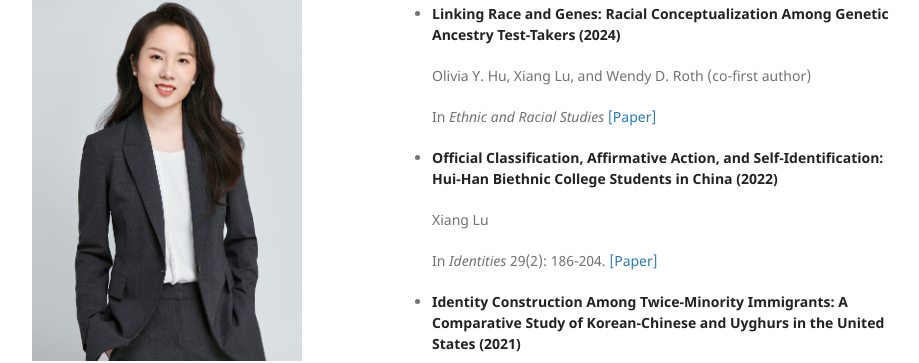
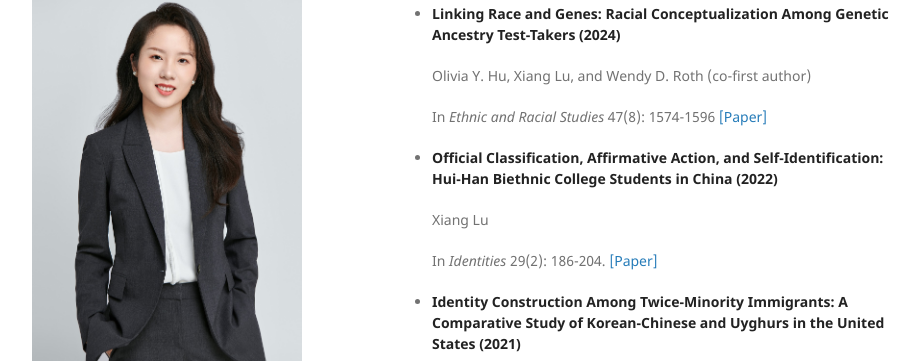
Before and after one commit to xianglusoc/xianglusoc.github.io, a Jekyll site: the page built from index.md, in a window 1280 px wide and 900 px high, scrolled down 651 px. Shown: the part 153-516 px from the top of the window, without its empty margins (178-1097 px from the left). Built offline with Jekyll 4.4.1, drawn with Linux system fonts in a browser that asks for light colours; our own code applies the rules of GitHub Pages for plain Markdown files; the repository's description, which GitHub fills in, is left out.

Commit message:
Update index.md

```diff
--- a/index.md
+++ b/index.md
@@ -31,7 +31,7 @@ Contact: xiang.lu@zju.edu.cn
 
   Olivia Y. Hu, Xiang Lu, and Wendy D. Roth (co-first author)
 
-  In *Ethnic and Racial Studies* [[Paper]](https://doi.org/10.1080/01419870.2023.2224871)
+  In *Ethnic and Racial Studies* 47(8): 1574-1596 [[Paper]](https://doi.org/10.1080/01419870.2023.2224871)
 
 - **Official Classification, Affirmative Action, and Self-Identification: Hui-Han Biethnic College Students in China (2022)**
 
```
